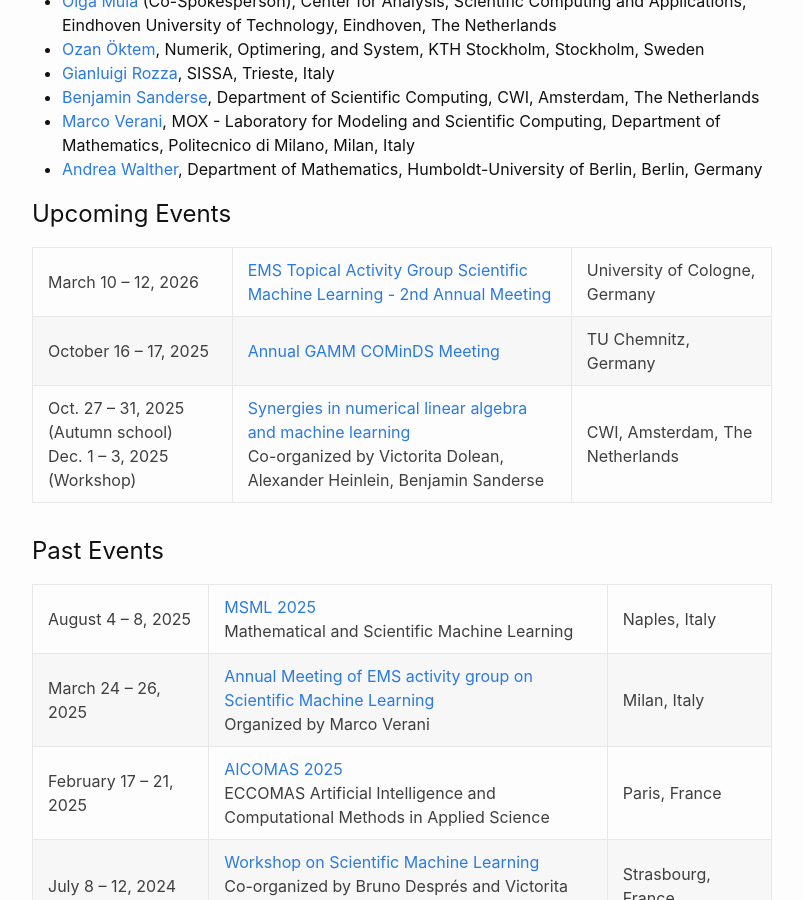
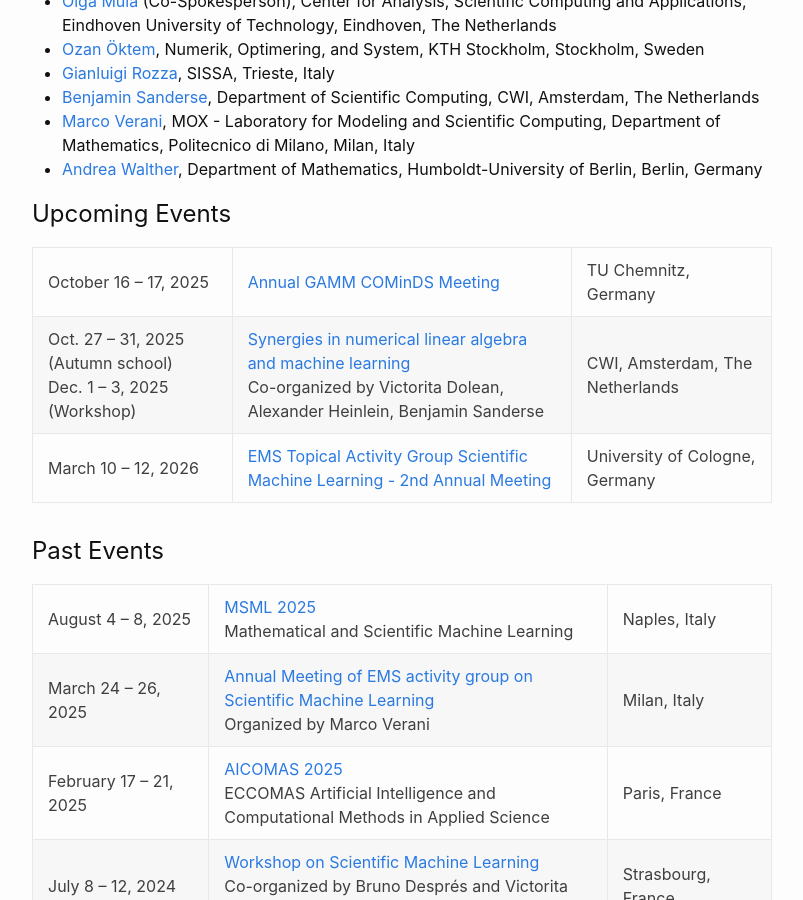
Before and after one commit to EMS-TAG-SciML/ems-tag-sciml.github.io, a Jekyll site: the page built from index.md, in a window 1280 px wide and 900 px high, scrolled down 2855 px. Shown: the whole window, without its empty margins (238-1041 px from the left). Built offline with Jekyll 4.4.1, drawn with Linux system fonts in a browser that asks for light colours.

Commit message:
Adding EMS Tag Event

```diff
--- a/index.md
+++ b/index.md
@@ -77,9 +77,9 @@ If you wish to unsubscribe from the mailing list, please send a message from the
 
 ## Upcoming Events
 
-| March 10 – 12, 2026 | <a href="https://cds.uni-koeln.de/en/workshops/ems-tag-sciml/save-the-date" target="_blank">EMS Topical Activity Group Scientific Machine Learning - 2nd Annual Meeting</a> | University of Cologne, Germany |
 | October 16 – 17, 2025 | <a href="https://www.chemnitz-am.de/gamm-cmds2025/" target="_blank">Annual GAMM COMinDS Meeting</a> | TU Chemnitz, Germany |
 | Oct. 27 – 31, 2025 (Autumn school) <br/> Dec. 1 – 3, 2025 (Workshop) | <a href="https://www.cwi.nl/en/education/semester-programmes/cwi-research-semester-programs/synergies-in-numerical-linear-algebra-and-machine-learning/" target="_blank">Synergies in numerical linear algebra and machine learning</a><br/> Co-organized by Victorita Dolean, Alexander Heinlein, Benjamin Sanderse | CWI, Amsterdam, The Netherlands |
+| March 10 – 12, 2026 | <a href="https://cds.uni-koeln.de/en/workshops/ems-tag-sciml/save-the-date" target="_blank">EMS Topical Activity Group Scientific Machine Learning - 2nd Annual Meeting</a> | University of Cologne, Germany |
 
 ## Past Events
 
```
